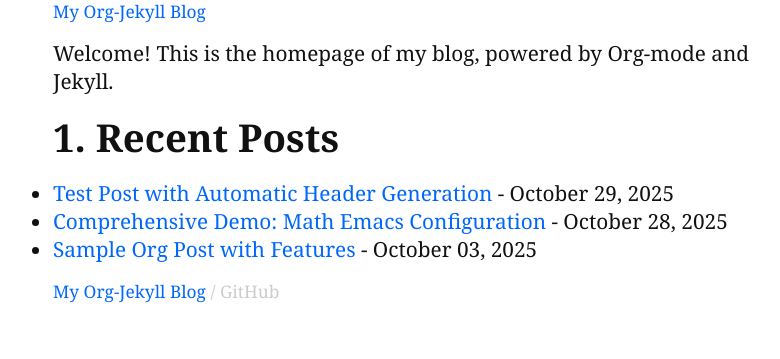
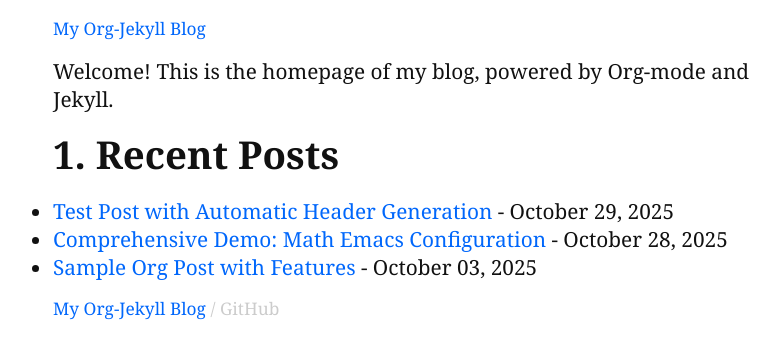
Before and after one commit to rvf0068/my-jekyll, a Jekyll site: the page built from index.html, in a window 1280 px wide. Shown: the top 359 px of the page, without its empty margins (237-1017 px from the left). Built offline with Jekyll 4.4.1, drawn with Linux system fonts in a browser that asks for light colours; some web fonts are replaced; the list of posts is cut into pages by our own code.

Commit message:
style(header): Add top margin to site title

```diff
--- a/_includes/header.html
+++ b/_includes/header.html
@@ -1,3 +1,3 @@
-<p>
+<p style="margin-top: 1em;">
   <a href="{{site.url}}{{site.baseurl}}/">{{site.title}}</a>
 </p>
```
